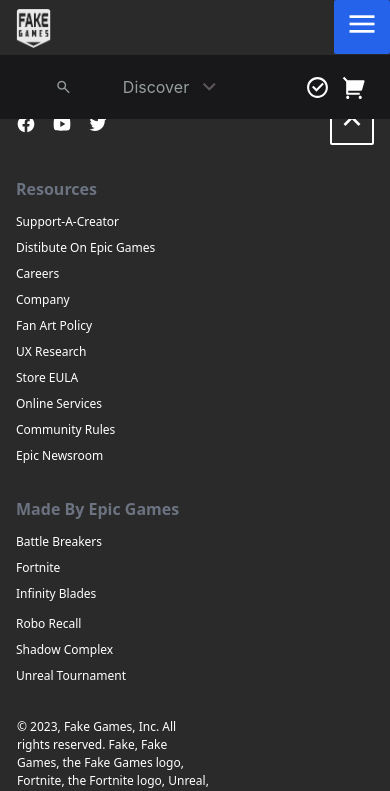
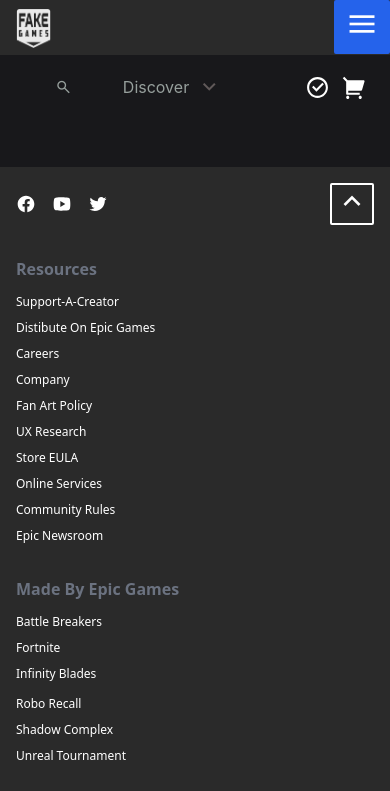
Before and after one commit to shikarinkato/games_app_react, a React (Create React App) app: page / in a window 390 px wide. Shown: the top 791 px of the page. Built offline with nearby package versions, Linux system fonts and the light colour scheme; no server answers; a web font is replaced by a local one.

Commit message:
Some Changes

```diff
--- a/src/App.js
+++ b/src/App.js
@@ -30,7 +30,7 @@
       GetMyProfile();
     }
 
-    getgame(page, searchTerm);
+    // getgame(page, searchTerm);
   }, [isAuthenticated, page, searchTerm, GetMyProfile, getgame]);
 
   // let body = document.getElementsByTagName("body");
--- a/src/components/Footer.jsx
+++ b/src/components/Footer.jsx
@@ -9,7 +9,7 @@
   return (
     <div
       className={
-        " md:mt-[5rem] bg-[#2a2a2a] py-4 px-4 md:py-8 md:px-16 text-white "
+        " mt-[5rem] bg-[#2a2a2a] py-4 px-4 md:py-8 md:px-16 text-white "
       }
     >
       <div className="flex flex-wrap justify-between items-center ">
```
